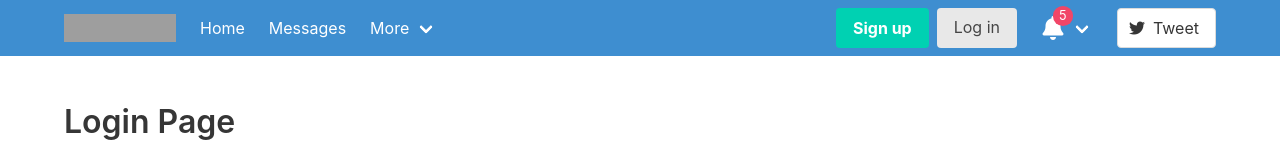
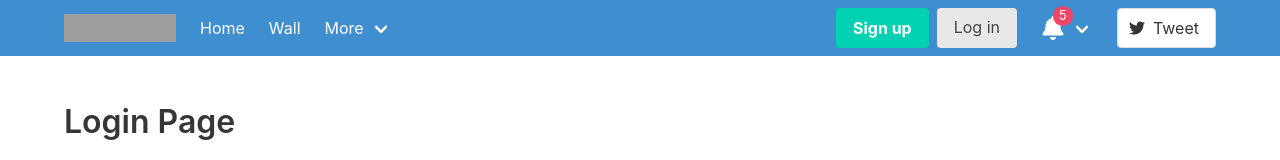
Before and after one commit to jewpaltz/2022-spring, a Vue app in the folder client/: page /login in a window 1280 px wide. Shown: the top 160 px of the page. Built offline with nearby package versions, Linux system fonts and the light colour scheme; grey boxes are pictures that could not be loaded.

Commit message:
deep linking

```diff
--- a/client/src/components/Nav.vue
+++ b/client/src/components/Nav.vue
@@ -27,8 +27,8 @@ import Messages from './Messages.vue';
                 <router-link class="navbar-item" to="/">
                   Home
                 </router-link>
-                <router-link class="navbar-item" to="/messages">
-                  Messages
+                <router-link class="navbar-item" to="/Wall">
+                  Wall
                 </router-link>
                 <div class="navbar-item has-dropdown is-hoverable">
                   <a class="navbar-link">
--- a/client/src/models/session.ts
+++ b/client/src/models/session.ts
@@ -7,6 +7,7 @@ import { useMessages } from "./messages";
 
 const session = reactive({
     user: null as users.User | null,
+    destinationUrl: null as string | null,
 })
 
 export async function Login(handle: string, password: string) {
@@ -27,7 +28,7 @@ export async function Login(handle: string, password: string) {
         });
 
         session.user = user;
-        router.push('/messages');
+        router.push(session.destinationUrl  ?? '/wall');
 
     } catch (error: any) {
         messages.notifications.push({
--- a/client/src/router/index.ts
+++ b/client/src/router/index.ts
@@ -30,6 +30,9 @@ const router = createRouter({
 })
 
 router.beforeEach((to, from) => {
+    if(session.destinationUrl == null && to.path != '/login') {
+        session.destinationUrl = to.path;
+    }
     console.log({ to });
     const protectedUrls = ['/messages', '/wall', '/feed', '/hidden'];
     console.log({ protectedUrls });
```
